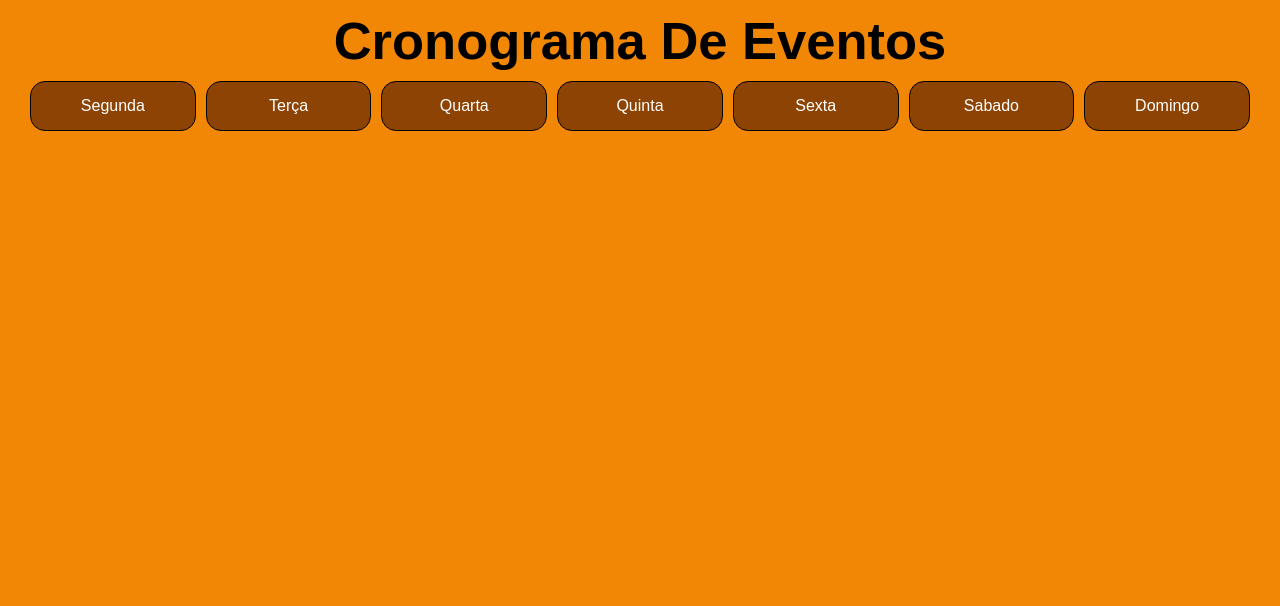
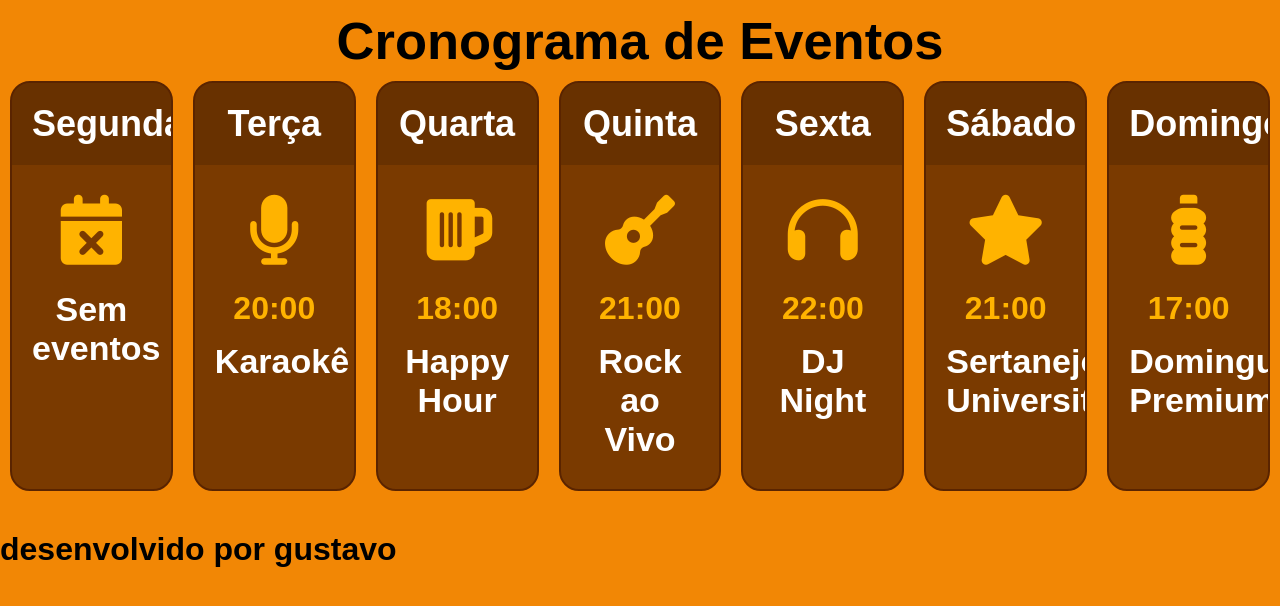
Before and after one commit to Gustazinalb/Proj_TDS_2bi, a PHP site: page /cronograma.php in a window 1280 px wide. Shown: the part 100-706 px from the top of the page. Run offline with PHP 8.4, Linux system fonts and the light colour scheme.

Commit message:
continuando

```diff
--- a/cronograma.php
+++ b/cronograma.php
@@ -1,14 +1,15 @@
 <!DOCTYPE html>
-<html lang="en">
-
+<html lang="pt-BR">
 <head>
     <meta charset="UTF-8">
     <meta name="viewport" content="width=device-width, initial-scale=1.0">
-    <title>Bar dali</title>
+    <title>Cronograma - Brasa Bar</title>
     <link rel="stylesheet" href="styles.css">
+
+    <!-- Icons -->
+    <link rel="stylesheet"
+    href="https://cdnjs.cloudflare.com/ajax/libs/font-awesome/6.5.1/css/all.min.css">
 </head>
-
-
 <body>
     <header>
         <div class="logo">
@@ -23,22 +24,91 @@
             </ul>
         </nav>
     </header>
-    <main>
+
+    <section class="cronograma">
         <div class="cabeçalio">
-            <h2>Cronograma De Eventos</h2>
+            <h2>Cronograma de Eventos</h2>
         </div>
-        <!-- Exemplo HTML -->
-        <div class="container-grid">
-        <div class="item">Segunda</div>
-        <div class="item">Terça</div>
-        <div class="item">Quarta</div>
-        <div class="item">Quinta</div>
-        <div class="item">Sexta</div>
-        <div class="item">Sabado</div>
-        <div class="item">Domingo</div>
+        <div class="grid-eventos">
+            <!-- Segunda -->
+            <div class="card">
+                <div class="topo-card">
+                    <h2>Segunda</h2>
+                </div>
+
+                <div class="conteudo-card">
+                    <i class="fa-solid fa-calendar-xmark icone"></i>
+                    <h3>Sem eventos</h3>
+                </div>
+            </div>
+            <!-- Terça -->
+            <div class="card">
+                <div class="topo-card">
+                    <h2>Terça</h2>
+                </div>
+                <div class="conteudo-card">
+                    <i class="fa-solid fa-microphone icone"></i>
+                    <h4>20:00</h4>
+                    <h3>Karaokê</h3>
+                </div>
+            </div>
+            <!-- Quarta -->
+            <div class="card">
+                <div class="topo-card">
+                    <h2>Quarta</h2>
+                </div>
+                <div class="conteudo-card">
+                    <i class="fa-solid fa-beer-mug-empty icone"></i>
+                    <h4>18:00</h4>
+                    <h3>Happy Hour</h3>
+                </div>
+            </div>
+            <!-- Quinta -->
+            <div class="card">
+                <div class="topo-card">
+                    <h2>Quinta</h2>
+                </div>
+                <div class="conteudo-card">
+                    <i class="fa-solid fa-guitar icone"></i>
+                    <h4>21:00</h4>
+                    <h3>Rock ao Vivo</h3>
+                </div>
+            </div>
+            <!-- Sexta -->
+            <div class="card">
+                <div class="topo-card">
+                    <h2>Sexta</h2>
+                </div>
+                <div class="conteudo-card">
+                    <i class="fa-solid fa-headphones icone"></i>
+                    <h4>22:00</h4>
+                    <h3>DJ Night</h3>
+                </div>
+            </div>
+            <!-- Sábado -->
+            <div class="card">
+                <div class="topo-card">
+                    <h2>Sábado</h2>
+                </div>
+                <div class="conteudo-card">
+                    <i class="fa-solid fa-star icone"></i>
+                    <h4>21:00</h4>
+                    <h3>Sertanejo Universitário</h3>
+                </div>
+            </div>
+            <!-- Domingo -->
+            <div class="card">
+                <div class="topo-card">
+                    <h2>Domingo</h2>
+                </div>
+                <div class="conteudo-card">
+                    <i class="fa-solid fa-bottle-water icone"></i>
+                    <h4>17:00</h4>
+                    <h3>Domingueira Premium</h3>
+                </div>
+            </div>
         </div>
-
-    </main>
+    </section>
 </body>
-
+<footer><h1>desenvolvido por gustavo</h1></footer>
 </html>
--- a/index.php
+++ b/index.php
@@ -1,5 +1,5 @@
 <!DOCTYPE html>
-<html lang="en">
+<html lang="pt-BR">
 
 <head>
     <meta charset="UTF-8">
--- a/styles.css
+++ b/styles.css
@@ -85,3 +85,105 @@ body{
   padding: 15px;
   text-align: center;
 }
+.cronograma{
+    text-align: center;
+    font-size: 35px;
+    margin-bottom: 40px;
+    color: black;
+    margin-top: 5px;
+}
+
+.grid-eventos{
+    display: grid;
+    grid-template-columns: repeat( 7, 1fr);
+    margin: 10px;
+    gap: 20px;
+}
+
+.card{
+    background: #7a3a00;
+    border-radius: 20px;
+    overflow: hidden;
+    border: 2px solid #5a2400;
+    transition: 0.3s;
+}
+
+.card:hover{
+    transform: translateY(-5px);
+}
+
+.topo-card{
+    background: rgba(0,0,0,0.15);
+    padding: 20px;
+    text-align: center;
+    color: white;
+}
+
+.topo-card h2{
+    font-size: 36px;
+}
+
+.topo-card span{
+    font-size: 20px;
+}
+
+.conteudo-card{
+    padding: 30px 20px;
+    text-align: center;
+    color: white;
+
+    display: flex;
+    flex-direction: column;
+    gap: 15px;
+}
+
+.icone{
+    font-size: 70px;
+    color: #ffb300;
+    margin-bottom: 10px;
+}
+
+.conteudo-card h4{
+    font-size: 32px;
+    color: #ffb300;
+}
+
+.conteudo-card h3{
+    font-size: 34px;
+}
+
+.conteudo-card p{
+    font-size: 22px;
+    line-height: 1.4;
+    opacity: 0.9;
+}
+
+.conteudo-card strong{
+    color: #ffb300;
+    font-size: 22px;
+    margin-top: 10px;
+}
+
+@media(max-width: 768px){
+
+    body{
+        padding: 20px;
+    }
+
+    .cronograma h1{
+        font-size: 40px;
+    }
+
+    .topo-card h2{
+        font-size: 28px;
+    }
+
+    .conteudo-card h3{
+        font-size: 28px;
+    }
+
+    .conteudo-card p{
+        font-size: 18px;
+    }
+
+}
```
